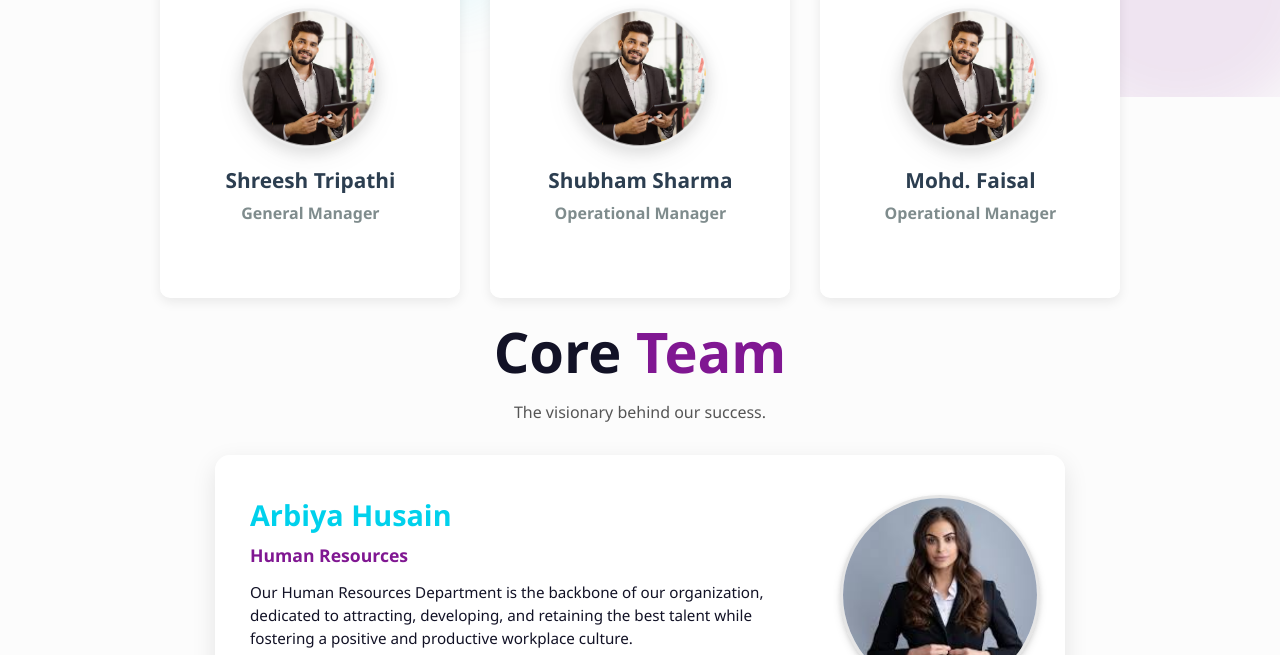
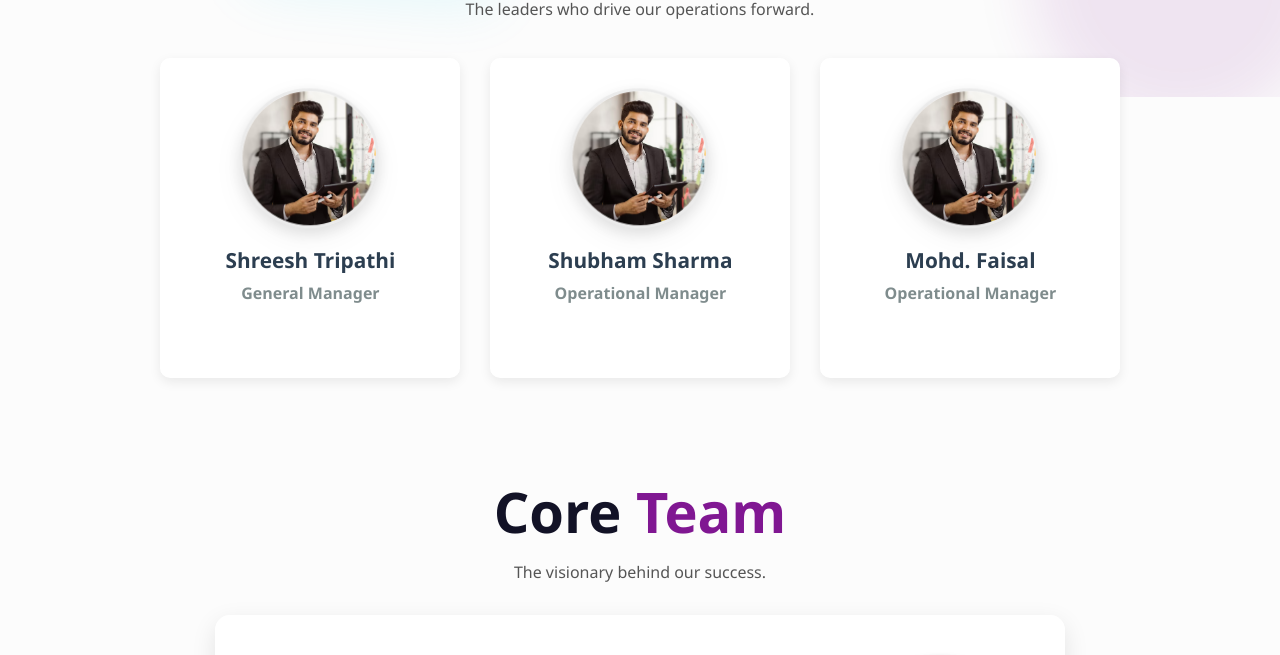
Before and after one commit to force79/BasicWeb, a plain HTML site: page pages/team.html in a window 1280 px wide. Shown: the part 703-1358 px from the top of the page. Drawn offline with Linux system fonts and the light colour scheme.

Commit message:
Major website update with multiple files

```diff
--- a/css/team.css
+++ b/css/team.css
@@ -1,4 +1,3 @@
-CSS:
 /* Director Section */
 .director-section {
     padding: 80px 0;
```
